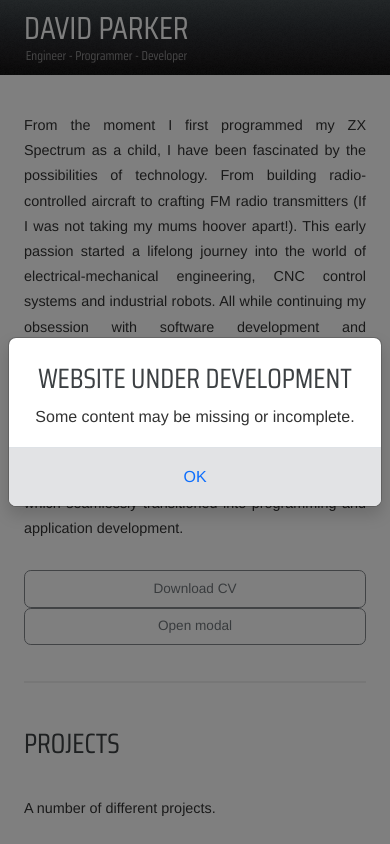
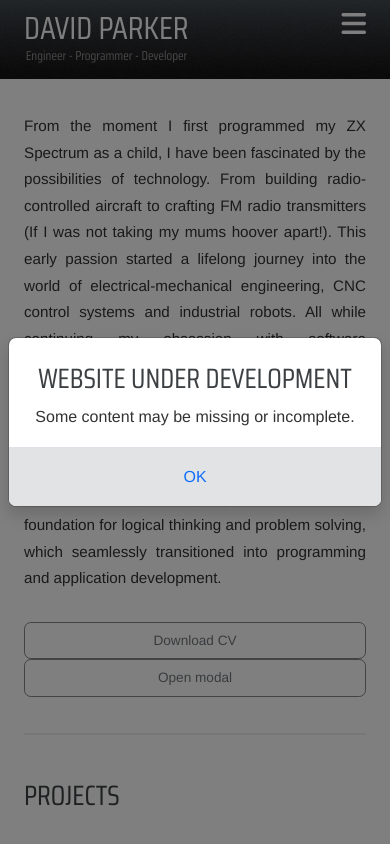
Before and after one commit to Mr006698/Portfolio, a Flask app: page / in a window 390 px wide. Run offline with Flask 3, Linux system fonts and the light colour scheme; some libraries are stand-ins or nearby versions.

Commit message:
Add Menu Bar

```diff
--- a/static/assets/css/header.css
+++ b/static/assets/css/header.css
@@ -64,6 +64,10 @@
   padding: 0 0.1em 1.5em 0;
 }
 
+#header .title {
+  padding-bottom: 0.7em;
+}
+
 /* Inner */
 #header > .inner {
   -moz-flex-grow: 1;
--- a/static/assets/css/main.css
+++ b/static/assets/css/main.css
@@ -82,7 +82,7 @@ h3 {
 
 #content p {
   margin: 0 0 2em 0;
-  font-size: 0.9em;
+  font-size: 0.95em;
   text-align: justify;
 }
 
--- /dev/null
+++ b/static/assets/css/menu.css
@@ -0,0 +1,192 @@
+/* CSS - JAVASCRIPT MENU BAR */
+.menu-btn {
+  background-color: transparent;
+  border: none;
+  padding: 0em 0 0 0;
+  color: var(--menu-button-default-colour);
+	font-size: 1.75em;
+  cursor: pointer;
+}
+
+.menu-btn:hover {
+  color: var(--menu-button-hover-colour);
+}
+
+.menu-btn:active {
+	color: var(--menu-button-alt-hover-colour);
+}
+
+.menu-list {
+  list-style: none;
+}
+
+li.menu-link a {
+  font-family: var(--default-font);
+  font-size: 0.95em;
+  color: var(--link-base-colour);
+  line-height: 1.5em;
+  border-bottom: none;
+
+  transition: 0.0s; /* Slide menu */
+}
+
+li.menu-link a:hover {
+  color: var(--link-hover-colour);
+}
+
+li.menu-link a:active {
+  color: var(--link-active-colour);
+}
+
+/* XXLarge */
+.menu-btn {
+	display: none;
+}
+
+.menu-list {
+	color: var(--menu-link-colour);
+	padding: 0em;
+	margin: 0em;
+	height: auto; /* For slide menu */
+	overflow-y: visible; /* For slide menu */
+	transition: 0.0s; /* For slide menu */
+}
+
+/* #content>section {
+	scroll-margin-top: 84px;
+}
+
+#content>section:first-child {
+	scroll-margin-top: 174px;
+} */
+
+/* XLarge */
+@media screen and (max-width: 1800px) {
+
+	.menu-btn {
+		display: none;
+	}
+
+	.menu-list {
+		padding: 0em;
+		margin: 0em;
+		height: auto; /* For slide menu */
+		overflow-y: visible; /* For slide menu */
+		transition: 0.0s; /* For slide menu */
+	}
+
+	/* #content>section {
+		scroll-margin-top: 62px;
+	}
+
+	#content>section:first-child {
+		scroll-margin-top: 130px;
+	} */
+}
+
+/* Large */
+@media screen and (max-width: 1200px) {
+
+	.menu-btn {
+		display: none;
+	}
+
+	.menu-list {
+		padding: 0em;
+		margin: 0em;
+		height: auto; /* For slide menu */
+		overflow-y: visible; /* For slide menu */
+		transition: 0.0s; /* For slide menu */
+	}
+
+	/* #content>section {
+		scroll-margin-top: 30px;
+	}
+
+	#content>section:first-child {
+		scroll-margin-top: 100px;
+	} */
+}
+
+/* Medium */
+@media screen and (max-width: 992px) {
+
+	#header .title {
+		padding-bottom: 0.2em;
+	}
+
+	/* div.menu-title {
+		margin-bottom: 0.0em;
+		flex-direction: row;
+	}
+
+	div.menu-title h2 {
+		padding: 0.2em 0em 0em 0em;
+	}
+
+	div.menu-title h6 {
+		padding: 2.1em 0em 0em 1em;
+	} */
+
+	.menu-btn {
+		display: inline;
+	}
+
+	.menu-list {
+		height: 0px; /* Close the menu bar */
+		overflow-y: hidden; /* For slide menu */
+		transition: 0.4s; /* For slide menu */
+	}
+
+	/* #content>section {
+		scroll-margin-top: 2.5em;
+	}
+
+	#content>section:first-child {
+		scroll-margin-top: 8.5em;
+		padding-top: 5px;
+	} */
+}
+
+/* Small */
+@media screen and (max-width: 736px) {
+
+	/* div.inner h2 {
+		padding: 0.2em 0em 0em 0em;
+	}
+
+	div.menu-title h6 {
+		display: none;
+	} */
+
+	.menu-btn {
+		display: inline;
+	}
+
+	.menu-list {
+		height: 0px; /* Close the menu bar */
+		overflow-y: hidden; /* For slide menu */
+		transition: 0.4s; /* For slide menu */
+	}
+
+	/* div.inner h2 {
+		font-size: 2em;
+	}
+
+	#content>section {
+		scroll-margin-top: 4em;
+	}
+
+	#content>section:first-child {
+		padding-top: 4em;
+	} */
+}
+
+/* XSmall */
+@media screen and (max-width: 480px) {
+
+	/* div.inner h2 {
+		padding: 0.4em 0em 0em 0em;
+		font-size: 1.7em;
+	} */
+}
--- a/static/assets/css/variables.css
+++ b/static/assets/css/variables.css
@@ -30,4 +30,8 @@
     --button-text-colour: #71767b;
     --button-hover-colour: #56B78E; /*#00C6AF;*/
     --button-alt-hover-colour: #007C4D;
+
+    --menu-button-default-colour: #fff;
+    --menu-button-hover-colour: #56B78E;
+    --menu-button-alt-hover-colour: #007C4D;
 }
--- a/static/assets/js/scripts.js
+++ b/static/assets/js/scripts.js
@@ -3,3 +3,47 @@ devModal = new bootstrap.Modal(document.getElementById("message-modal"), {});
 document.onreadystatechange = function() {
     devModal.show();
 }
+
+// Toggle the menu when the user clicks the button
+function openMenu() {
+    menu = document.getElementById("menu-dropdown");
+    height = menu.offsetHeight;
+    if (height == 0) {
+        menu.style.height = "200px"; // This will need adjusting if menu items added.
+    }
+    else {
+        menu.style.height = "0px";
+    }
+}
+
+// Close the dropdown if the user clicks outside of it
+window.addEventListener('click', function(event) {
+    console.log(event.target)
+    if (!event.target.matches(".fa-bars")) {
+        var menu = document.getElementById("menu-dropdown");
+        menu.style.padding = "0em 0em 0em 0em";
+        menu.style.height = "0px";
+    }
+})
+
+// window.onscroll = () => {
+//     sections.forEach(sec => {
+//         let top = window.scrollY;
+//         let offset = sec.offsetTop - 250;
+//         let height = sec.offsetHeight;
+//         let id = sec.getAttribute('id');
+
+//         if(top >= offset && top < offset + height) {
+//             navLinks.forEach(links => {
+//                 links.classList.remove('active');
+//                 document.querySelector('li a[href*=' + id + ']').classList.add('active');
+//             });
+//         };
+//     })
+// };
+
+// Scroll to the section when the user clicks the link
+function gotoByScroll(id) {
+    let element = document.getElementById(id);
+    element.scrollIntoView({behavior: "smooth"});
+}
--- a/templates/base.html
+++ b/templates/base.html
@@ -31,6 +31,7 @@
   <link rel="stylesheet" href="{{ url_for('static', filename='assets/css/screens.css') }}">
   <link rel="stylesheet" href="{{ url_for('static', filename='assets/css/button.css') }}">
   <link rel="stylesheet" href="{{ url_for('static', filename='assets/css/modals.css') }}">
+  <link rel="stylesheet" href="{{ url_for('static', filename='assets/css/menu.css') }}">
   {% endblock %}
 
   {% endblock %}
--- a/templates/index.html
+++ b/templates/index.html
@@ -10,6 +10,7 @@
       <h1>DAVID PARKER</h1>
       <h3>Engineer - Programmer - Developer</h3>
     </div>
+    {% include 'menu.html' %}
   </div>
 </div>
 
@@ -36,8 +37,8 @@
     <p>A number of different projects.</p>
   </section>
 
-  <section id="skills">
-    <h2>SKILLS</h2>
+  <section id="competences">
+    <h2>COMPETENCES</h2>
     <p>A list of all of my skills and competences.</p>
   </section>
 
--- /dev/null
+++ b/templates/menu.html
@@ -0,0 +1,20 @@
+<nav class="menu" id="menu-response">
+  <button class="menu-btn" onclick="openMenu()" id="menu-button">
+    <span class="icon fa-solid fa-bars"></span>
+  </button>
+
+  <div class="menu-list" id="menu-dropdown">
+    <li class="menu-link">
+      <a class="menu-item active" href="#about" onclick="">About Me</a>
+    </li>
+    <li class="menu-link">
+      <a class="menu-item" href="#projects" onclick="">Projects</a>
+    </li>
+    <li class="menu-link">
+      <a class="menu-item" href="#competences" onclick="">Competences</a>
+    </li>
+    <li class="menu-link">
+      <a class="active" href="#contact" onclick="">Contact Me</a>
+    </li>
+  </div>
+</nav>
```
